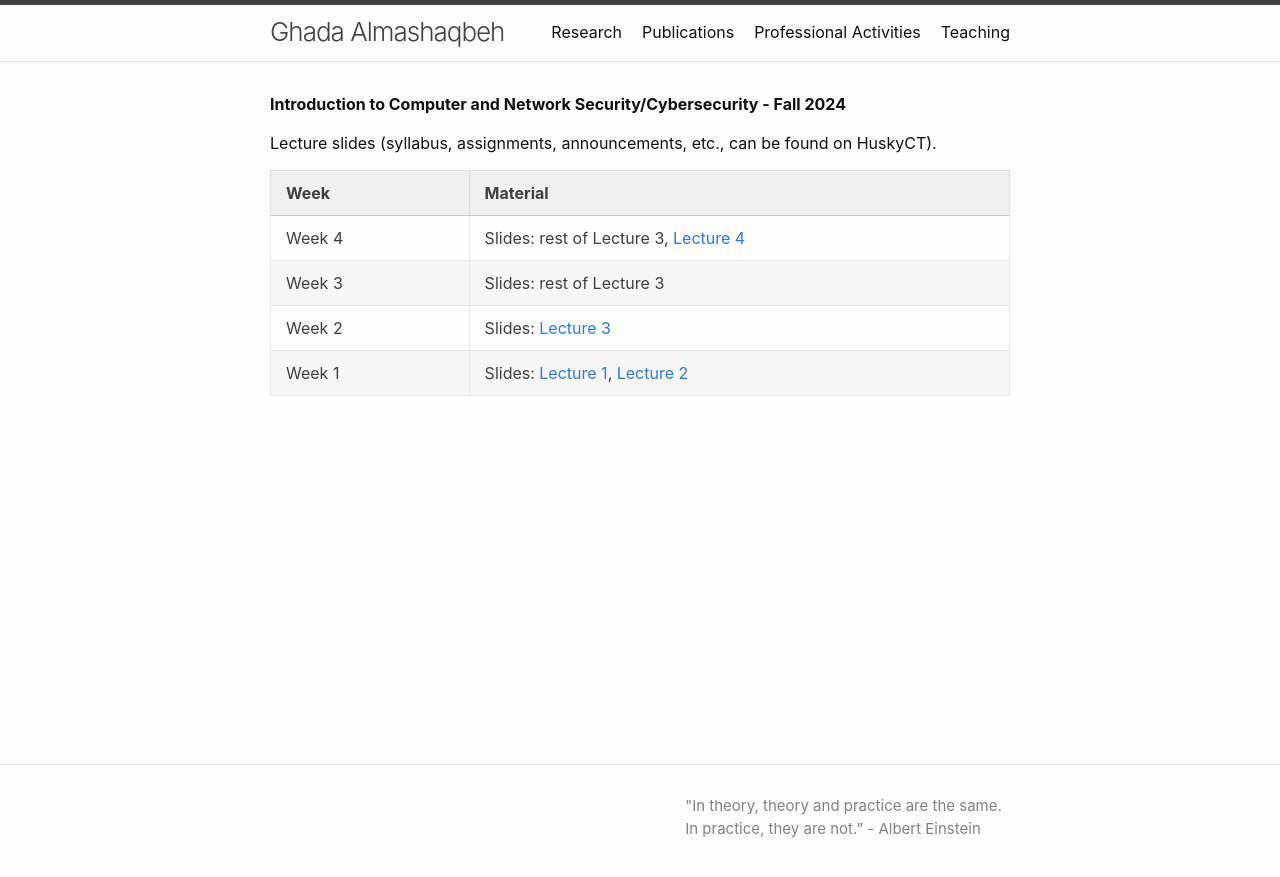
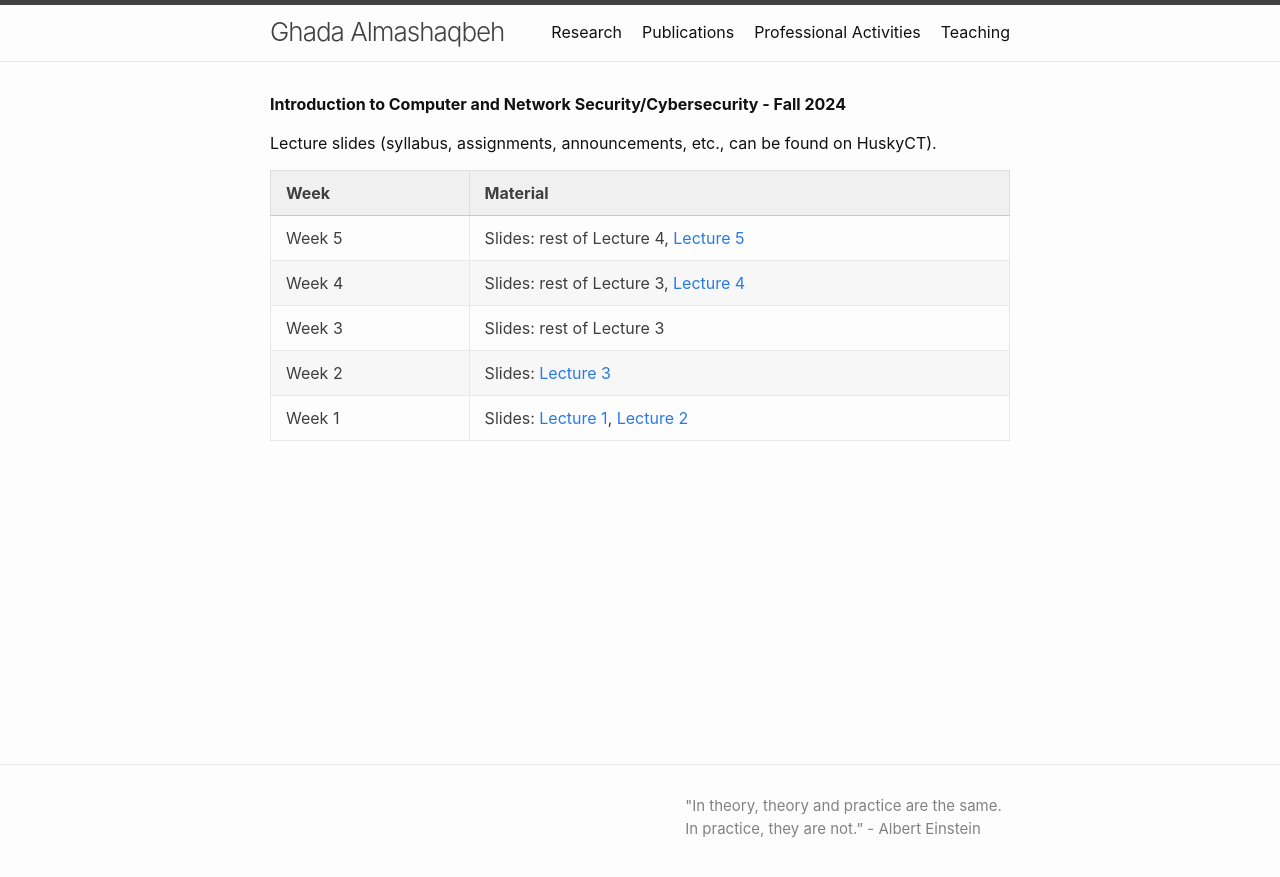
Before and after one commit to GhadaAlmashaqbeh/GhadaAlmashaqbeh.github.io, a Jekyll site: the page built from courses/cse3400-f2024/index.md, in a window 1280 px wide. Shown: the top 877 px of the page. Built offline with Jekyll 4.4.1, drawn with Linux system fonts in a browser that asks for light colours.

Commit message:
add lec 5

```diff
--- a/courses/cse3400-f2024/index.md
+++ b/courses/cse3400-f2024/index.md
@@ -8,6 +8,7 @@ Lecture slides (syllabus, assignments, announcements, etc., can be found on Husk
 
 | Week&emsp;&emsp;| Material           |
 |----------|--------------------|
+| Week 5 | Slides: rest of Lecture 4, [Lecture 5](./lecture5.pdf)|
 | Week 4 | Slides: rest of Lecture 3, [Lecture 4](./lecture4.pdf)|
 | Week 3 | Slides: rest of Lecture 3|
 | Week 2 | Slides: [Lecture 3](./lecture3.pdf)|
```
Also changed, not shown: 3 other files.
